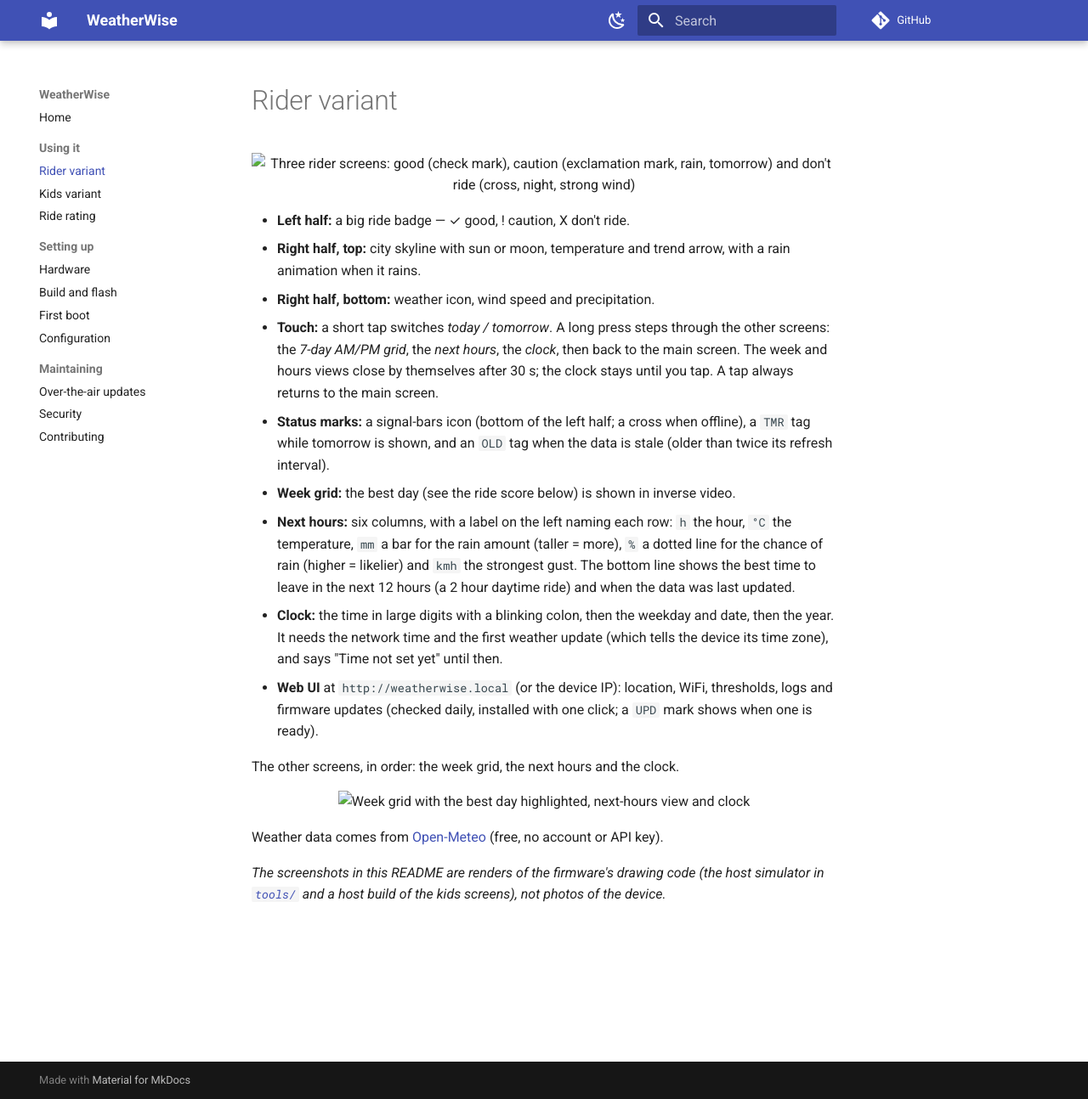
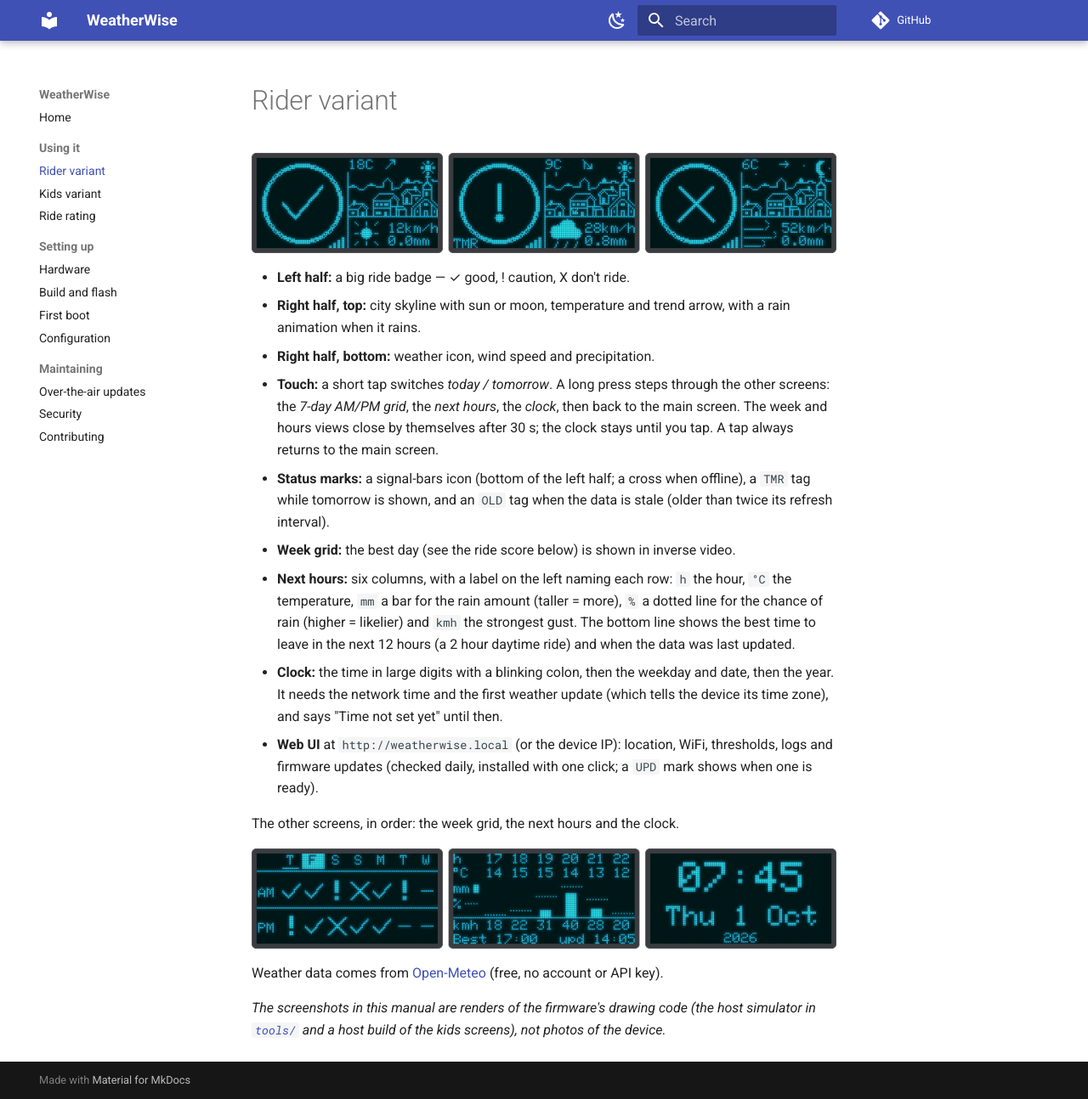
Before and after one commit to martijn4313/Dayspeck, an MkDocs documentation site: the page built from docs/rider.md, in a window 1280 px wide and 1294 px high. Shown: the whole window at 85% size. Built offline with MkDocs 1.6.1 and Material for MkDocs 9.7.7, drawn with Linux system fonts in a browser that asks for light colours; comment, search, counter and statistics services are not loaded.

Commit message:
Fix missing screenshots in the manual and tidy README leftovers
Raw <img> tags are not rewritten by MkDocs, so images/... resolved to
/rider/images/... on the published site. Use Markdown images instead, and
point the plans and relay links at GitHub.

Co-Authored-By: Claude Sonnet 5.5 <noreply@anthropic.com>
Claude-Session: https://claude.ai/code/session_01CoUK6AFGeMAbwgDrXohKoL

```diff
--- a/docs/rider.md
+++ b/docs/rider.md
@@ -1,6 +1,6 @@
 # Rider variant
 
-<p align="center"><img src="images/rider-today.png" alt="Three rider screens: good (check mark), caution (exclamation mark, rain, tomorrow) and don't ride (cross, night, strong wind)" width="860"></p>
+![Three rider screens: good (check mark), caution (exclamation mark, rain, tomorrow) and don't ride (cross, night, strong wind)](images/rider-today.png){ .center }
 
 - **Left half:** a big ride badge — ✓ good, ! caution, X don't ride.
 - **Right half, top:** city skyline with sun or moon, temperature and trend arrow, with a rain
@@ -26,9 +26,9 @@
 
 The other screens, in order: the week grid, the next hours and the clock.
 
-<p align="center"><img src="images/rider-views.png" alt="Week grid with the best day highlighted, next-hours view and clock" width="860"></p>
+![Week grid with the best day highlighted, next-hours view and clock](images/rider-views.png){ .center }
 
 Weather data comes from [Open-Meteo](https://open-meteo.com) (free, no account or API key).
 
-*The screenshots in this README are renders of the firmware's drawing code (the host simulator in
+*The screenshots in this manual are renders of the firmware's drawing code (the host simulator in
 [`tools/`](https://github.com/martijn4313/WeatherWise/tree/main/tools/README.md) and a host build of the kids screens), not photos of the device.*
--- /dev/null
+++ b/docs/stylesheets/extra.css
@@ -0,0 +1 @@
+.md-typeset img.center { display: block; margin: 1em auto; max-width: 100%; height: auto; }
--- a/mkdocs.yml
+++ b/mkdocs.yml
@@ -26,6 +26,9 @@ markdown_extensions:
   - toc: {permalink: true}
   - pymdownx.superfences
 
+extra_css:
+  - stylesheets/extra.css
+
 nav:
   - Home: index.md
   - Using it:
```
Also changed, not shown: docs/contributing.md (+3 -3 lines), docs/kids.md (+2 -2 lines), docs/ota.md (+2 -2 lines).
